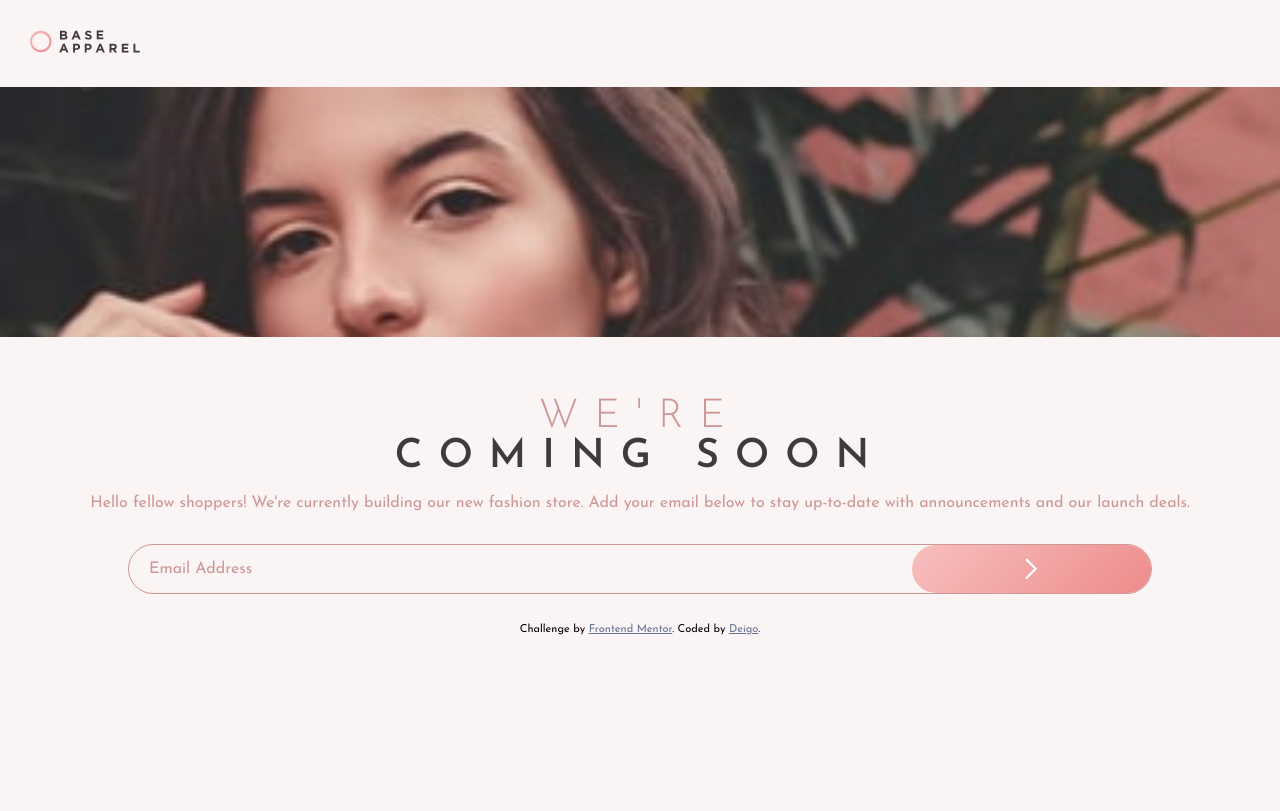
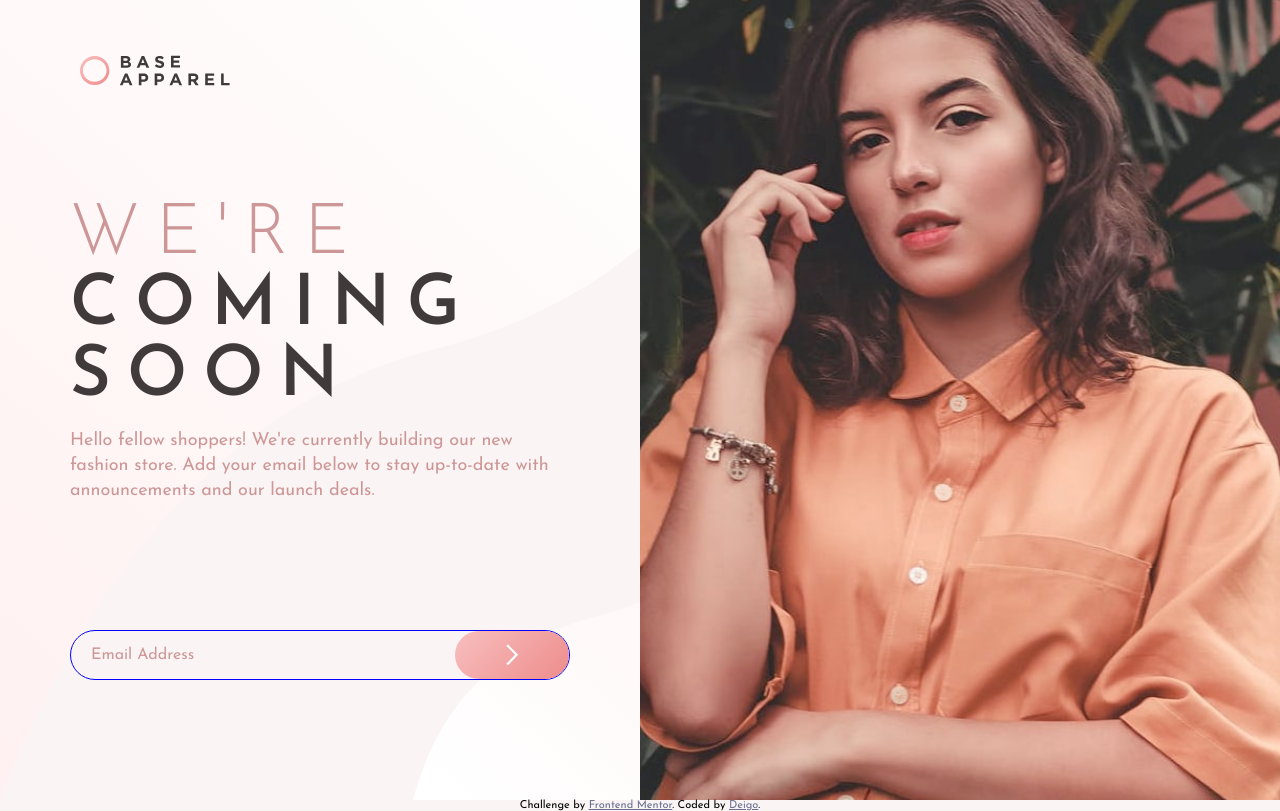
Before and after one commit to Desspair/FrontendMentor-BaseApparelComingSoonPage, a plain HTML site: page index.html in a window 1280 px wide. Drawn offline with Linux system fonts and the light colour scheme.

Commit message:
desktop desing UP

```diff
--- a/index.html
+++ b/index.html
@@ -27,11 +27,12 @@
     <link rel="stylesheet" href="style.css" />
   </head>
   <body>
-    <div class="logo" id="logo">
+    <div class="main">
+      <div class="logo contenedor" id="logo">
         <img src="images/logo.svg" alt="" />
       </div>
       <div class="hero"></div>
-    <div class="container-info">
+      <div class="container-info contenedor">
         <div class="title">
           We're
           <div class="subtitle">coming soon</div>
@@ -42,7 +43,7 @@
           launch deals.
         </div>
       </div>
-    <div class="container-email">
+      <div class="container-email contenedor">
         <div class="email-text">
           Email Address
         </div>
@@ -50,7 +51,7 @@
           <img src="images/icon-arrow.svg" alt="" class="icon" />
         </div>
       </div>
-
+    </div>
     <footer>
       <p class="attribution">
         Challenge by
--- a/style.css
+++ b/style.css
@@ -97,3 +97,73 @@ body {
 .icon {
   padding: 13px;
 }
+
+@media (min-width: 1024px) {
+  body {
+    width: 100%;
+  }
+
+  .main {
+    display: grid;
+    grid-template-columns: 50% 50%;
+    grid-template-rows: 200px 2fr 1fr;
+    height: 100vh;
+    background: url(images/bg-pattern-desktop.svg) no-repeat;
+    background-size: 50% cover;
+  }
+
+  .contenedor {
+    width: 500px;
+    justify-self: center;
+  }
+
+  .logo {
+    margin: 45px 20px;
+  }
+
+  .logo img {
+    width: 150px;
+  }
+  .hero {
+    grid-column: 2/3;
+    grid-row: 1/4;
+    background: url(images/hero-desktop.jpg) no-repeat;
+    background-size: cover;
+    background-position: center;
+    width: 100%;
+    height: 100%;
+    margin: 0;
+  }
+
+  .container-info {
+    grid-row: 2/3;
+    grid-column: 1/2;
+  }
+
+  .container-info > div {
+    text-align: left;
+  }
+
+  .title {
+    width: 50%;
+    font-size: 4.4rem;
+  }
+
+  .text {
+    line-height: 25px;
+    margin: 15px 15px 15px 0;
+    font-size: 18px;
+  }
+  .container-email {
+    grid-row: 3/4;
+    grid-column: 1/2;
+    border: 1px solid blue;
+  }
+}
+
+@media (min-width: 1440px) {
+  .main {
+    display: grid;
+    grid-template-columns: 60% 40%;
+  }
+}
```
Lines whose indentation alone changed are shown as unchanged.
